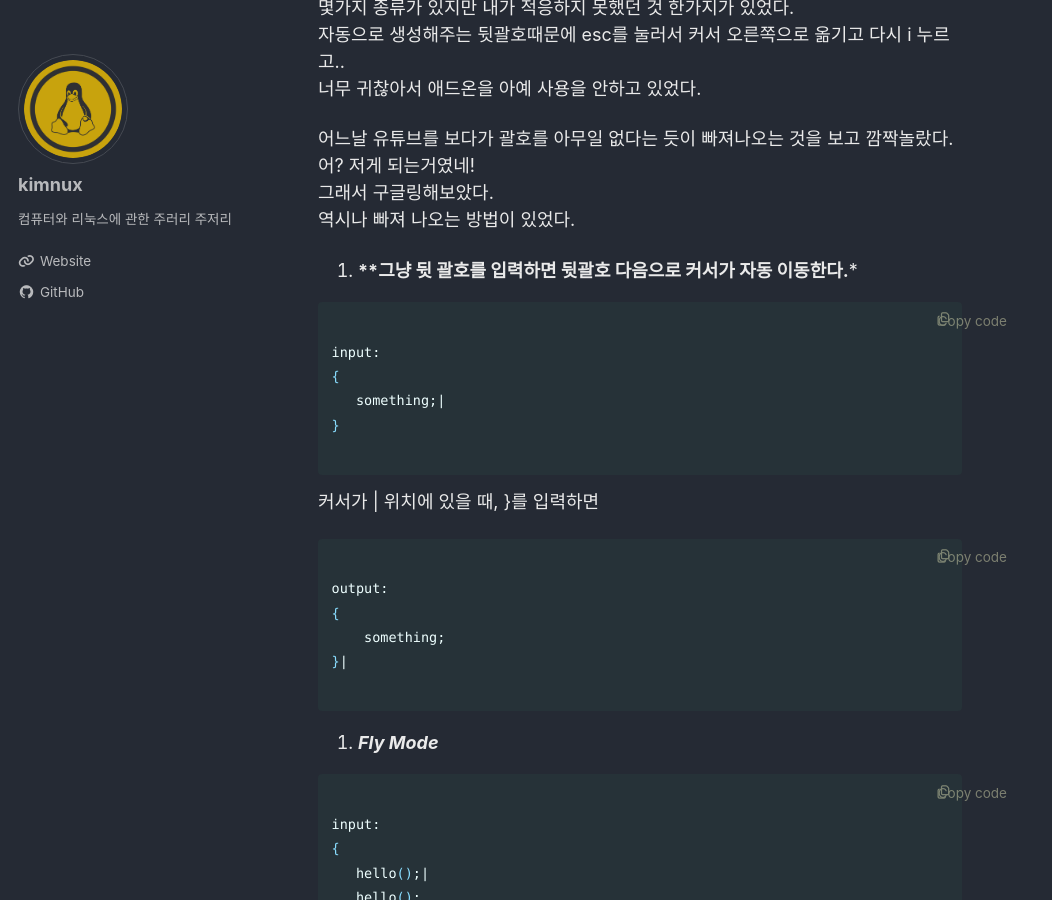
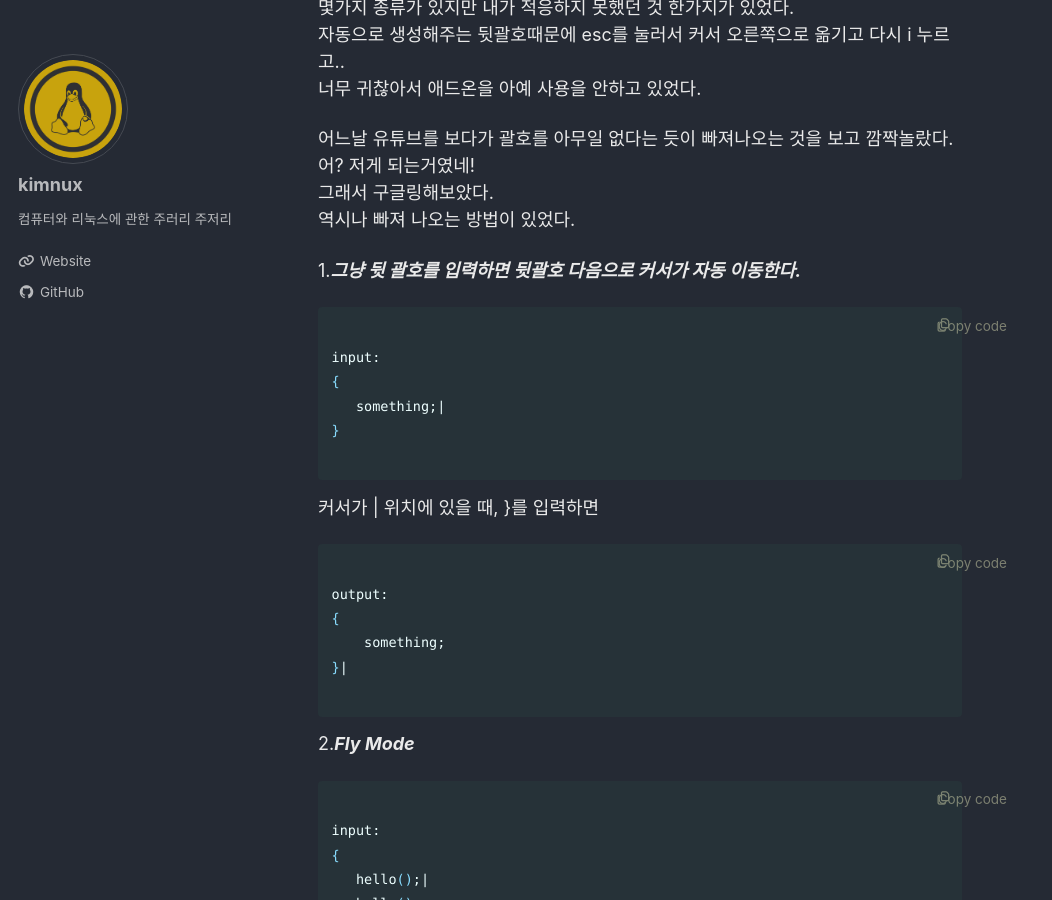
Before and after one commit to kimnux12/kimnux12.github.io, a Jekyll site: the page built from _posts/2024-07-04-escape-vim-autopairs.md, in a window 1280 px wide and 900 px high, scrolled down 245 px. Shown: the whole window, without its empty margins (0-1052 px from the left). Built offline with Jekyll 4.4.1, drawn with Linux system fonts in a browser that asks for light colours; cached includes are drawn as plain includes.

Commit message:
2024-07-04, 10:46

````diff
--- a/_posts/2024-07-04-escape-vim-autopairs.md
+++ b/_posts/2024-07-04-escape-vim-autopairs.md
@@ -10,7 +10,7 @@ auto pair는 vim에서 자동으로 괄호를 맞춰서 생성해주는 애드
 그래서 구글링해보았다.
 역시나 빠져 나오는 방법이 있었다.
 
-1. ****그냥 뒷 괄호를 입력하면 뒷괄호 다음으로 커서가 자동 이동한다.***
+1.***그냥 뒷 괄호를 입력하면 뒷괄호 다음으로 커서가 자동 이동한다.***
 
 ```bash
 
@@ -32,7 +32,7 @@ output:
 
 ```
 
-2. ***Fly Mode***
+2.***Fly Mode***
 
 ```bash
 
````
